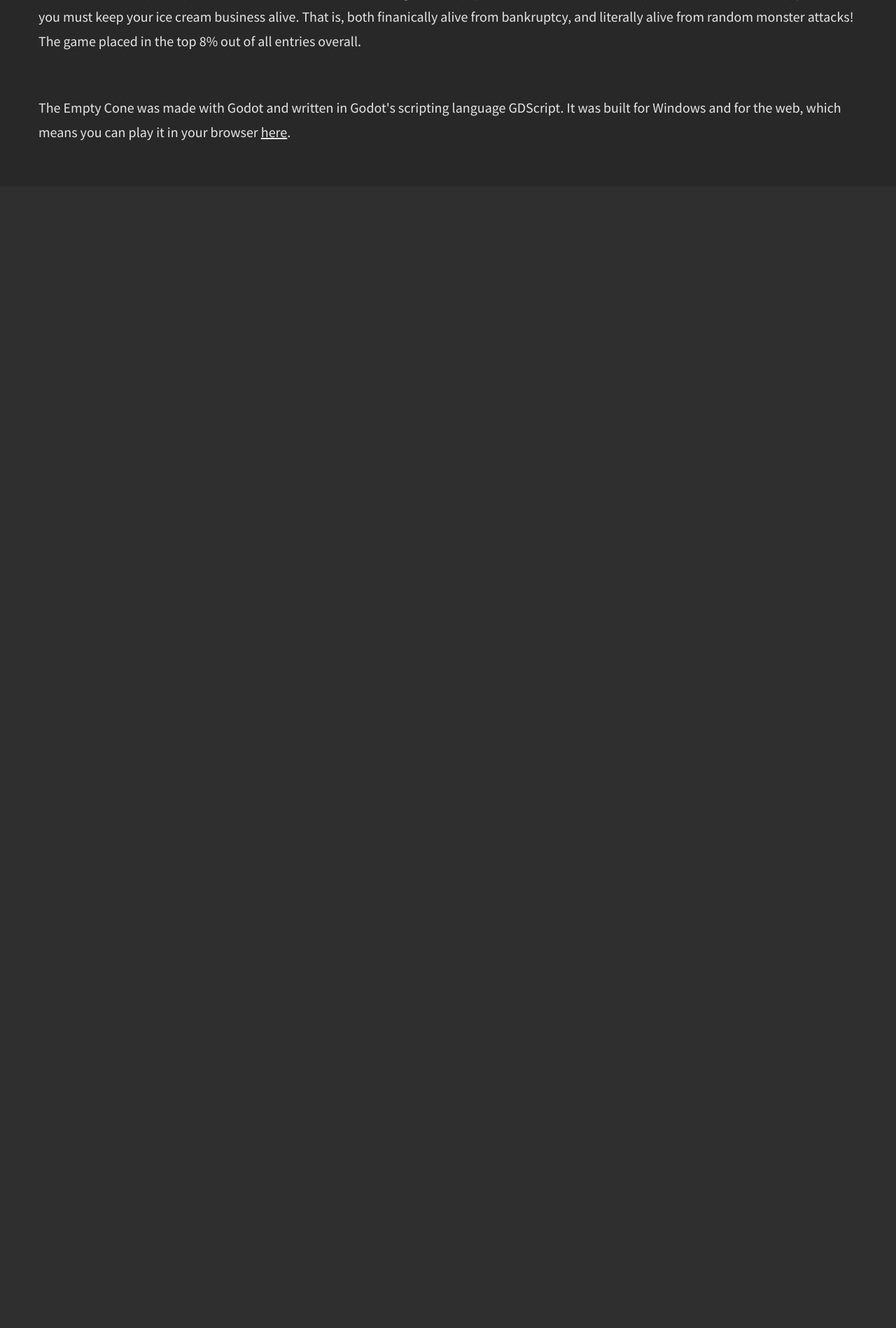
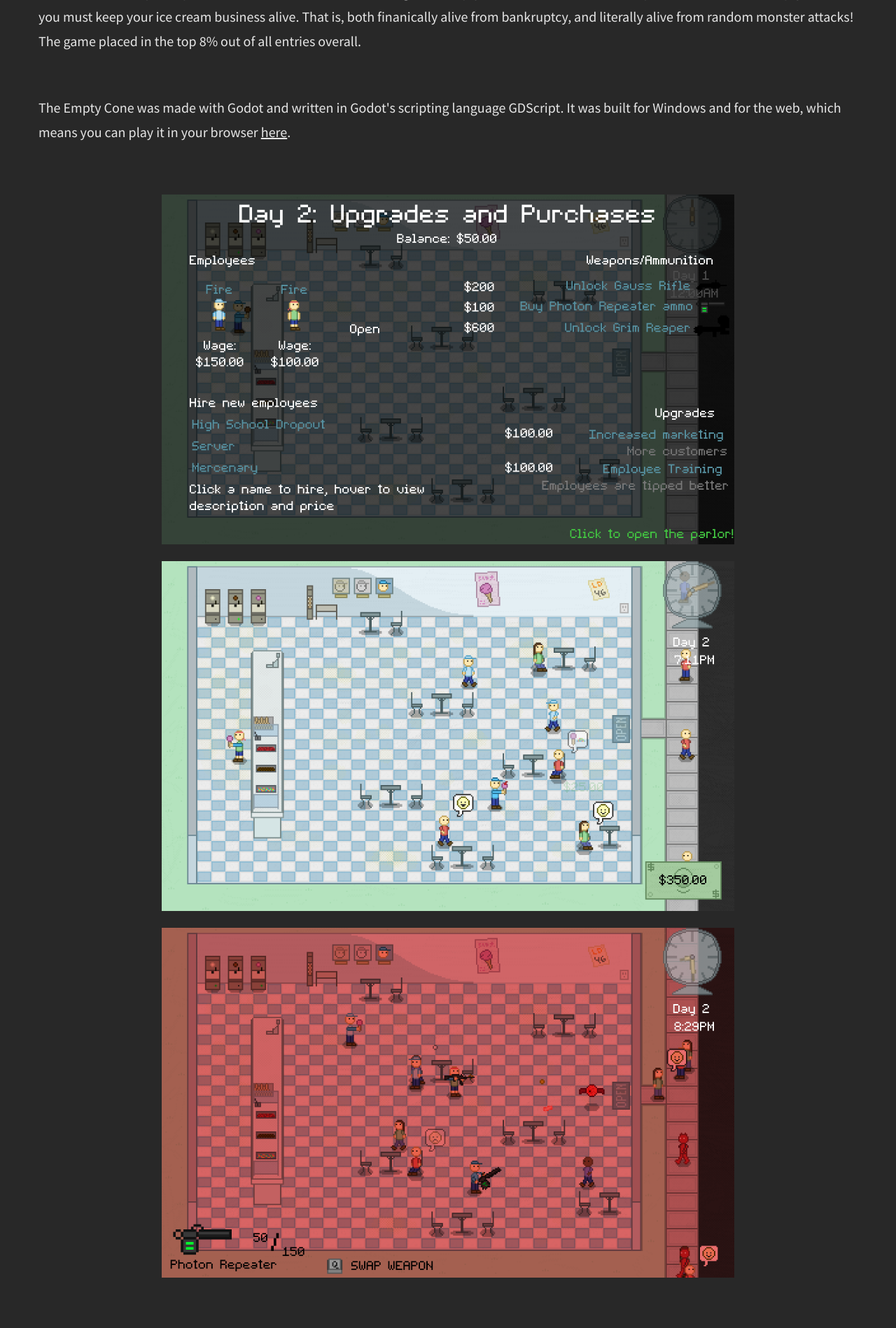
Before and after one commit to JoelRummel/joelrummel.net, a PHP site: page /videogames.php in a window 1280 px wide. Shown: the part 1480-3378 px from the top of the page at 70% size. Before the commit the page ends 1681 px from the top, so only its background shows below. Run offline with PHP 8.4, Linux system fonts and the light colour scheme.

Commit message:
Added empty cone image gallery

```diff
--- a/style.css
+++ b/style.css
@@ -236,7 +236,10 @@ vertical-align:middle; text-align:center
 	padding-right: 35px;
 }
 .Gallery img {
-	height: 500px;
+	display: block;
+	max-height: 500px;
+	max-width: 100%;
 	padding: 2px;
 	margin: 10px auto;
+	align-self: center;
 }
--- a/videogames.php
+++ b/videogames.php
@@ -27,5 +27,10 @@
 <p>The Empty Cone was made with Godot and written in Godot's scripting language GDScript. It was built for Windows and
 	for the web, which means you can play it in your browser <a href="#">here</a>.
 </p>
+<div class="Gallery">
+	<img src="images/EmptyConeGallery1.png" />
+	<img src="images/EmptyConeGallery2.png" />
+	<img src="images/EmptyConeGallery3.png" />
+</div>
 
 <?php require_once("footer.php"); ?>
```
Also changed, not shown: images/EmptyConeGallery1.png (added), images/EmptyConeGallery2.png (added), images/EmptyConeGallery3.png (added).
